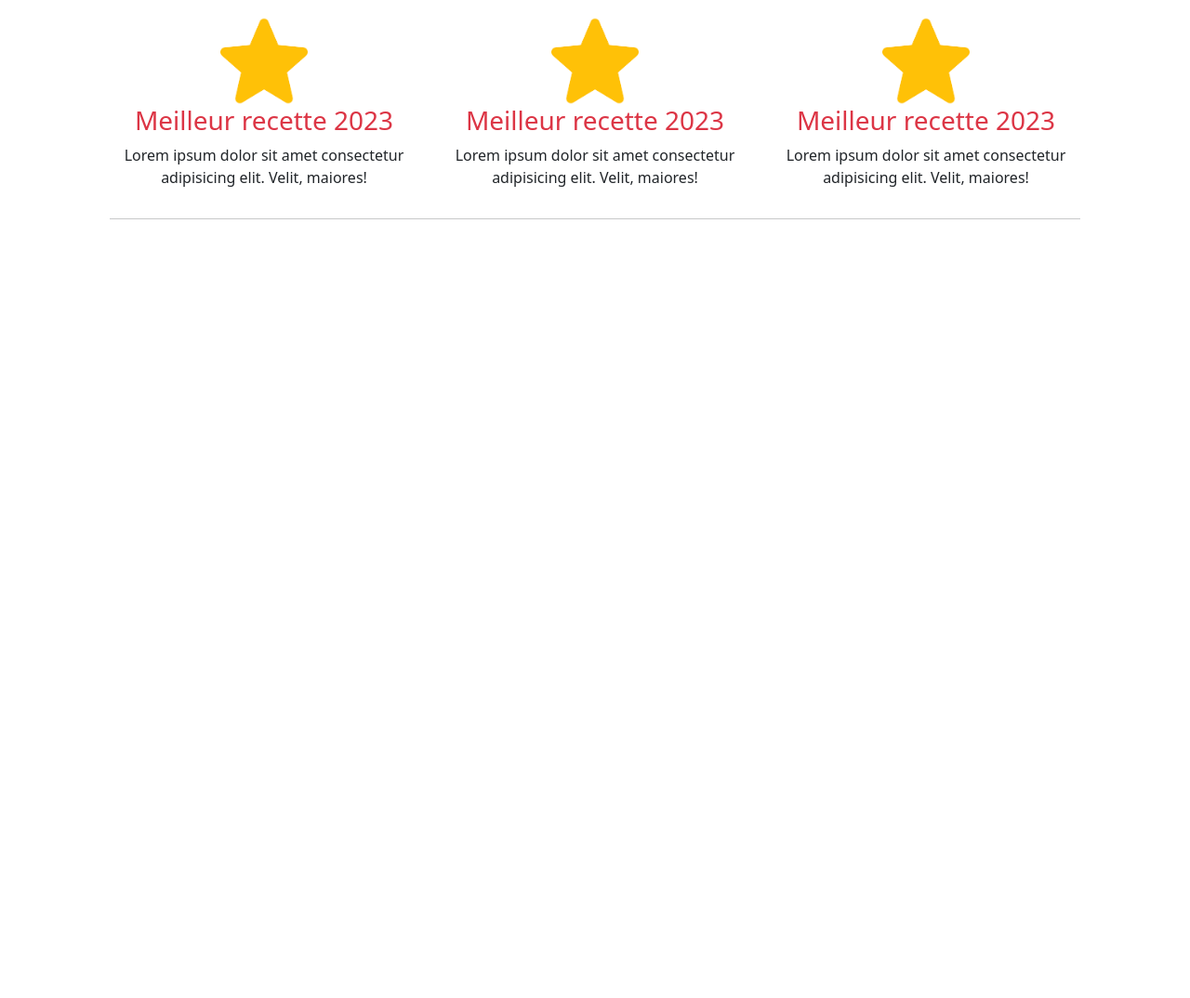
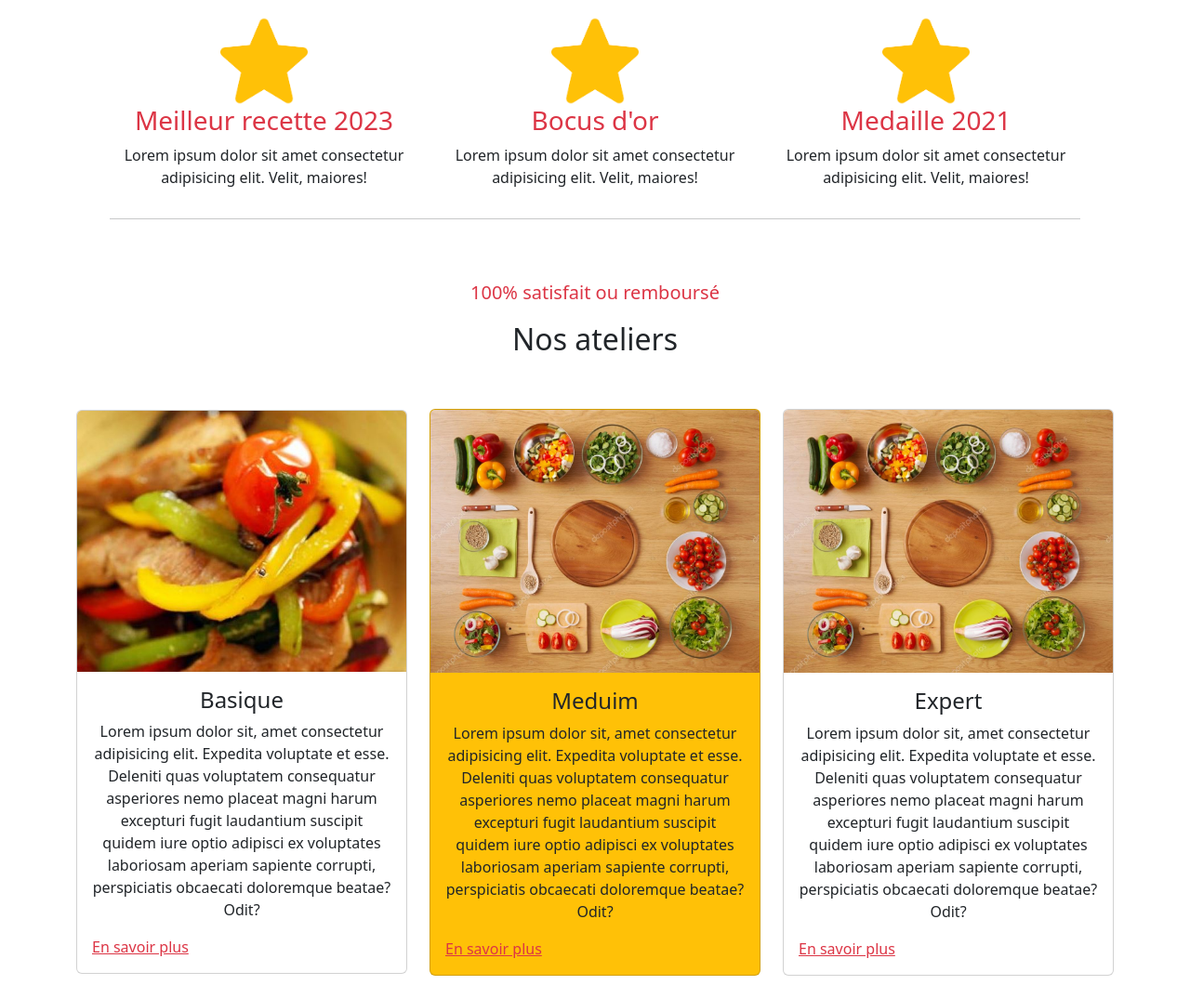
Before and after one commit to kevinkalenga/Bootstrap_Single_Page, a plain HTML site: page index.html in a window 1280 px wide. Shown: the part 938-2012 px from the top of the page at 93% size. Before the commit the page ends 1238 px from the top, so only its background shows below. Drawn offline with Linux system fonts and the light colour scheme.

Commit message:
cards section

```diff
--- a/index.html
+++ b/index.html
@@ -20,10 +20,10 @@
     <nav
       class="global-cont navbar fixed-top navbar-light bg-danger justify-content-center border-bottom shadow-sm"
     >
-      <a href="#" class="nav-link text-white p-2">Home</a>
-      <a href="#" class="nav-link text-white p-2">Produit</a>
-      <a href="#" class="nav-link text-white p-2">Newsletter</a>
-      <a href="#" class="nav-link text-white p-2">Contact</a>
+      <a href="#" class="nav-link text-white p-3">Home</a>
+      <a href="#" class="nav-link text-white p-3">Produit</a>
+      <a href="#" class="nav-link text-white p-3">Newsletter</a>
+      <a href="#" class="nav-link text-white p-3">Contact</a>
     </nav>
     <!-- Home -->
     <div id="home" class="vw-100 vh-100 bg-dark position-relative">
@@ -64,7 +64,7 @@
         <div class="d-flex align-items-center">
           <div class="row justify-content-center">
             <img src="./etoile.png" alt="" class="col-4" />
-            <h3 class="text-danger text-center">Meilleur recette 2023</h3>
+            <h3 class="text-danger text-center">Bocus d'or</h3>
             <p class="text-center text-light text-dark">
               Lorem ipsum dolor sit amet consectetur adipisicing elit. Velit,
               maiores!
@@ -74,7 +74,7 @@
         <div class="d-flex align-items-center">
           <div class="row justify-content-center">
             <img src="./etoile.png" alt="" class="col-4" />
-            <h3 class="text-danger text-center">Meilleur recette 2023</h3>
+            <h3 class="text-danger text-center">Medaille 2021</h3>
             <p class="text-center text-light text-dark">
               Lorem ipsum dolor sit amet consectetur adipisicing elit. Velit,
               maiores!
@@ -84,6 +84,67 @@
       </div>
       <hr />
     </section>
+    <!-- section 2 -->
+    <section class="container">
+      <p class="fs-5 text-danger text-center">100% satisfait ou remboursé</p>
+      <h2 class="text-center text-dark">Nos ateliers</h2>
+      <div class="row row-cols-1 row-cols-md-2 row-cols-lg-3">
+        <div class="col d-flex align-items-center">
+          <div class="card mb-4 mt-5">
+            <img src="./recette_1.jpg" alt="" class="card-img-top" />
+
+            <div class="card-body">
+              <h4 class="card-title text-center">Basique</h4>
+              <p class="card-text text-center">
+                Lorem ipsum dolor sit, amet consectetur adipisicing elit.
+                Expedita voluptate et esse. Deleniti quas voluptatem consequatur
+                asperiores nemo placeat magni harum excepturi fugit laudantium
+                suscipit quidem iure optio adipisci ex voluptates laboriosam
+                aperiam sapiente corrupti, perspiciatis obcaecati doloremque
+                beatae? Odit?
+              </p>
+              <a href="#" class="card-link link-danger">En savoir plus</a>
+            </div>
+          </div>
+        </div>
+        <div class="col d-flex align-items-center">
+          <div class="card mb-4 mt-5 bg-warning">
+            <img src="./recette_3.jpg" alt="" class="card-img-top" />
+
+            <div class="card-body">
+              <h4 class="card-title text-center">Meduim</h4>
+              <p class="card-text text-center">
+                Lorem ipsum dolor sit, amet consectetur adipisicing elit.
+                Expedita voluptate et esse. Deleniti quas voluptatem consequatur
+                asperiores nemo placeat magni harum excepturi fugit laudantium
+                suscipit quidem iure optio adipisci ex voluptates laboriosam
+                aperiam sapiente corrupti, perspiciatis obcaecati doloremque
+                beatae? Odit?
+              </p>
+              <a href="#" class="card-link link-danger">En savoir plus</a>
+            </div>
+          </div>
+        </div>
+        <div class="col d-flex align-items-center">
+          <div class="card mb-4 mt-5">
+            <img src="./recette_3.jpg" alt="" class="card-img-top" />
+
+            <div class="card-body">
+              <h4 class="card-title text-center">Expert</h4>
+              <p class="card-text text-center">
+                Lorem ipsum dolor sit, amet consectetur adipisicing elit.
+                Expedita voluptate et esse. Deleniti quas voluptatem consequatur
+                asperiores nemo placeat magni harum excepturi fugit laudantium
+                suscipit quidem iure optio adipisci ex voluptates laboriosam
+                aperiam sapiente corrupti, perspiciatis obcaecati doloremque
+                beatae? Odit?
+              </p>
+              <a href="#" class="card-link link-danger">En savoir plus</a>
+            </div>
+          </div>
+        </div>
+      </div>
+    </section>
 
     <script src="/bootstrap-5.2.2-dist/js/bootstrap.bundle.min.js"></script>
   </body>
```
Also changed, not shown: recette_1.jpg (added), recette_2.jpg (added), recette_3.jpg (added), recette_4.jpg (added).
